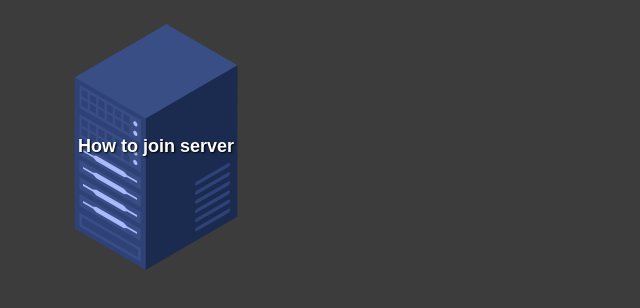
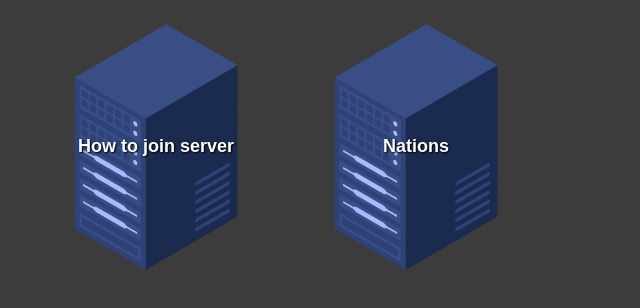
Before and after one commit to Foxyinphone/Civilisation-MC-Wiki, a plain HTML site: page CivClassic/civhome.html in a window 1280 px wide. Shown: the part 114-422 px from the top of the page, without its empty margins (0-640 px from the left). Drawn offline with Linux system fonts and the light colour scheme.

Commit message:
Add nations button to civhome.html

```diff
--- a/CivClassic/civhome.html
+++ b/CivClassic/civhome.html
@@ -23,6 +23,21 @@
             cursor: pointer;
             transition: transform 0.2s;
         }
+        .civ-nations-btn {
+            background-image: url(../images/servericon.png);
+            background-size: cover;
+            background-color: transparent;
+            border: none;
+            border-radius: 5%;
+            width: 256px;
+            height: 256px;
+            color: #fff;
+            font-size: 18px;
+            font-weight: bold;
+            text-shadow: 1px 1px 2px #000;
+            cursor: pointer;
+            transition: transform 0.2s;
+        }
     </style>
 </head>
 <body style="background-color:rgb(60, 60, 60);">
@@ -30,6 +45,8 @@
     <h1>Civilisations! Just like old times!</h1>
     <div class="image-container">
         <a href="join-server.html"><button class="civ-joinserv-btn">How to join server</button></a>
+        <a href="civclassic-nations.html"><button class="civ-nations-btn">Nations</button></a>
     </div>
 </body>
+
 </html>
```
